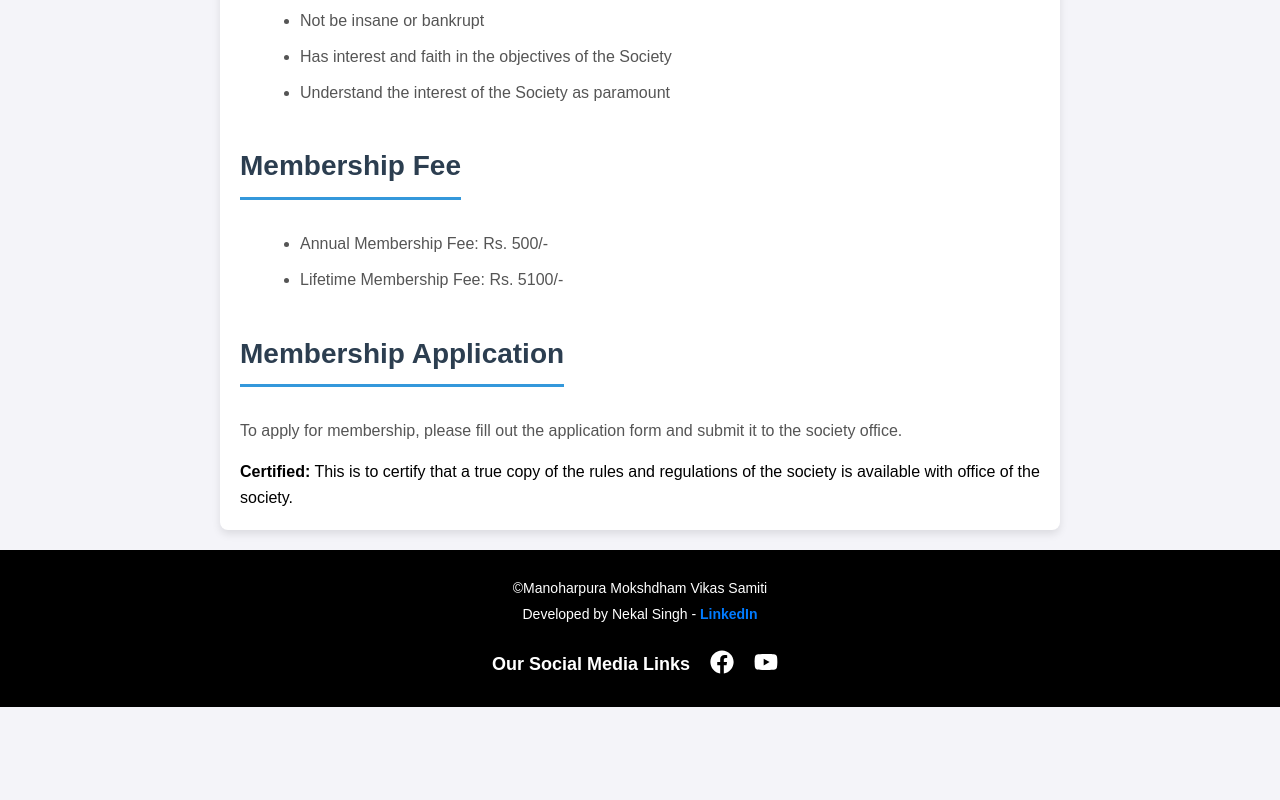
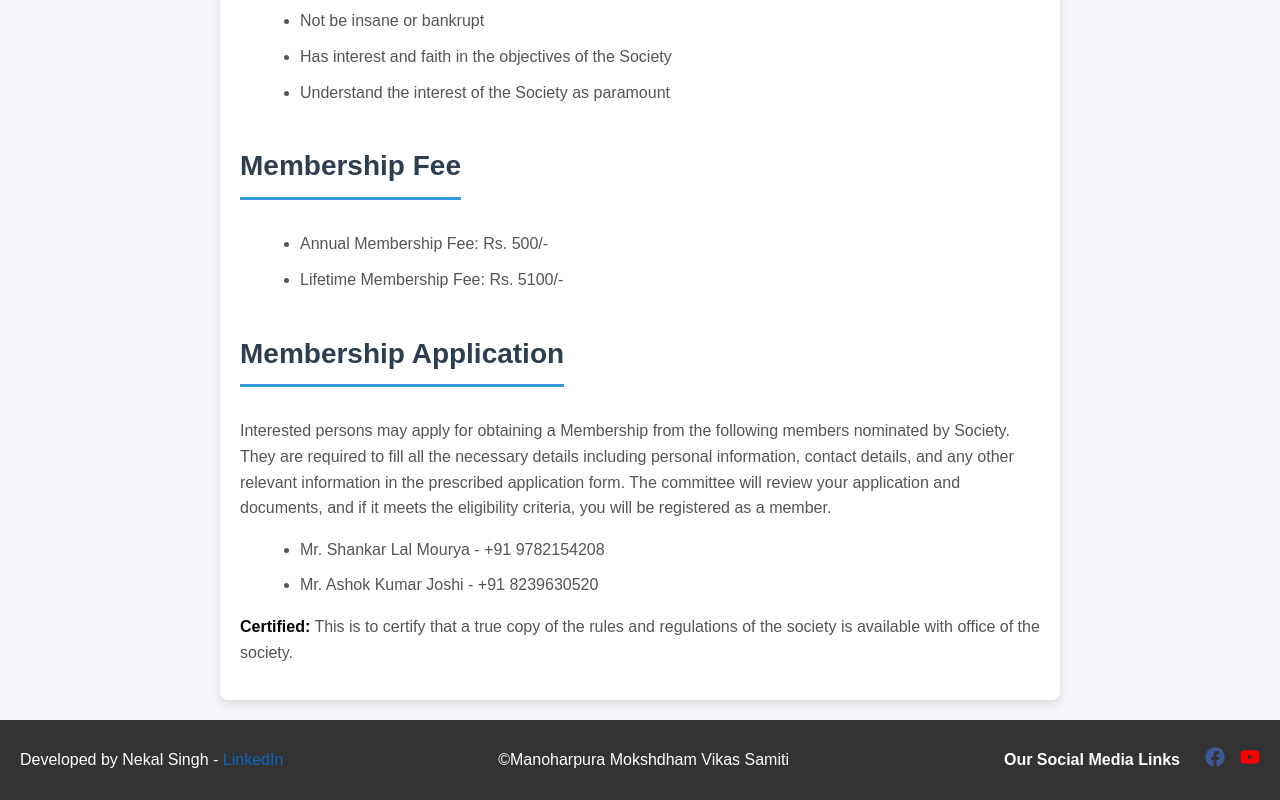
Before and after one commit to nekalsalaria/05_mokshdham, a React (Vite) app in the folder frontend/: page /membership in a window 1280 px wide. Shown: the part 310-1110 px from the top of the page. Before the commit the page ends 1017 px from the top, so only its background shows below. Built offline with nearby package versions, Linux system fonts and the light colour scheme.

Commit message:
make changes in the footer and navbar components

```diff
--- a/frontend/src/components/Contact.jsx
+++ b/frontend/src/components/Contact.jsx
@@ -31,7 +31,7 @@ const Contact = () => {
               Jaipur-302017
             </p>
             <p>
-              <strong>Contact:</strong> 9828399184
+              <strong>Contact:</strong> +91 9828399184
             </p>
           </div>
         </div>
--- a/frontend/src/components/Footer.jsx
+++ b/frontend/src/components/Footer.jsx
@@ -5,19 +5,19 @@ import { FaFacebook, FaYoutube } from "react-icons/fa";
 const Footer = () => {
   return (
     <footer>
-      <p>&copy;Manoharpura Mokshdham Vikas Samiti</p>
       <p>
         Developed by Nekal Singh -{" "}
-        <a href="https://linkedin.com/in/nekalsingh" target="_blank" rel="noopener noreferrer">
+        <a id="li" href="https://linkedin.com/in/nekalsingh" target="_blank" rel="noopener noreferrer">
           LinkedIn
         </a>
       </p>
+      <p>&copy;Manoharpura Mokshdham Vikas Samiti</p>
       <div className="social-icons">
         <h1>Our Social Media Links</h1>
-        <a href="https://facebook.com" target="_blank" rel="noopener noreferrer">
+        <a id="fb" href="https://facebook.com" target="_blank" rel="noopener noreferrer">
           <FaFacebook />
         </a>
-        <a href="https://youtube.com" target="_blank" rel="noopener noreferrer">
+        <a id="yt" href="https://youtube.com" target="_blank" rel="noopener noreferrer">
           <FaYoutube />
         </a>
       </div>
--- a/frontend/src/components/Membership.jsx
+++ b/frontend/src/components/Membership.jsx
@@ -21,10 +21,17 @@ const Membership = () => {
       </ul>
 
       <h2>Membership Application</h2>
-      <p>To apply for membership, please fill out the application form and submit it to the society office.</p>
+      <p>
+        Interested persons may apply for obtaining a Membership from the following members nominated by Society. They are required to fill all the necessary details including personal information, contact details, and any other relevant information in the prescribed application form. The committee will review your application and documents, and if it meets the eligibility criteria, you will be registered as a member.
+      </p>
+      <ul>
+        <li>Mr. Shankar Lal Mourya - +91 9782154208</li>
+        <li>Mr. Ashok Kumar Joshi - +91 8239630520</li>
+      </ul>
 
+      <p>
         <strong>Certified:</strong> This is to certify that a true copy of the rules and regulations of the society is available with office of the society.
-
+      </p>
     </div>
   );
 };
--- a/frontend/src/components/Navbar.jsx
+++ b/frontend/src/components/Navbar.jsx
@@ -28,9 +28,9 @@ const Navbar = () => {
         <li><Link to="/executive-members">Executive Committee</Link></li>
         {/* <li><Link to="/media">Media Coverage</Link></li> */}
 
-        {/* <li className="dropdown">
+        <li className="dropdown">
           <Link to="/events">Events</Link>
-        </li> */}
+        </li>
 
         <li className="dropdown">
           <Link to="/gallery">Gallery</Link>
--- a/frontend/src/css/footer.css
+++ b/frontend/src/css/footer.css
@@ -1,45 +1,71 @@
 footer {
-    background-color: black;
+    display: flex;
+    flex-wrap: wrap;
+    justify-content: space-between;
+    align-items: center;
     padding: 20px;
-    text-align: center;
+    background-color: #333;
+    color: #fff;
     font-family: Arial, sans-serif;
-    color: white;
 }
 
 footer p {
-    margin: 10px 0;
-    font-size: 14px;
+    margin: 0;
 }
 
-footer a {
-    color: #007bff;
+#li {
+    color: #0A66C2;
     text-decoration: none;
-    font-weight: bold;
+}
+#yt {
+    color: #FF0000;
+    text-decoration: none;
+}
+#fb {
+    color: #3b5998;
+    text-decoration: none;
 }
 
 footer a:hover {
-    color: #0056b3;
     text-decoration: underline;
 }
 
 .social-icons {
-    margin-top: 20px;
+    display: flex;
+    align-items: center;
+    gap: 15px;
 }
 
 .social-icons h1 {
-    font-size: 18px;
-    display: inline-block;
+    font-size: 16px;
     margin-right: 10px;
-    vertical-align: middle;
+    color: #fff;
 }
 
 .social-icons a {
-    font-size: 24px;
-    margin: 0 10px;
-    color: white;
-    vertical-align: middle;
+    font-size: 20px;
+    color: #fff;
+    transition: color 0.3s ease;
 }
 
 .social-icons a:hover {
-    color: #ff0000; /* Change color on hover */
+    color: #4caf50;
 }
+
+/* Media query for responsiveness */
+@media (max-width: 768px) {
+    footer {
+        flex-direction: column;
+        text-align: center;
+    }
+
+    .social-icons {
+        justify-content: center;
+        margin-top: 15px;
+    }
+
+    .social-icons h1 {
+        margin-right: 0;
+        margin-bottom: 10px;
+    }
+}
--- a/frontend/src/css/navbar.css
+++ b/frontend/src/css/navbar.css
@@ -29,7 +29,7 @@ body{
 .nav-links {
   display: flex;
   list-style: none;
-  gap: 50px;
+  gap: 30px;
 }
 
 .nav-links li {
```
